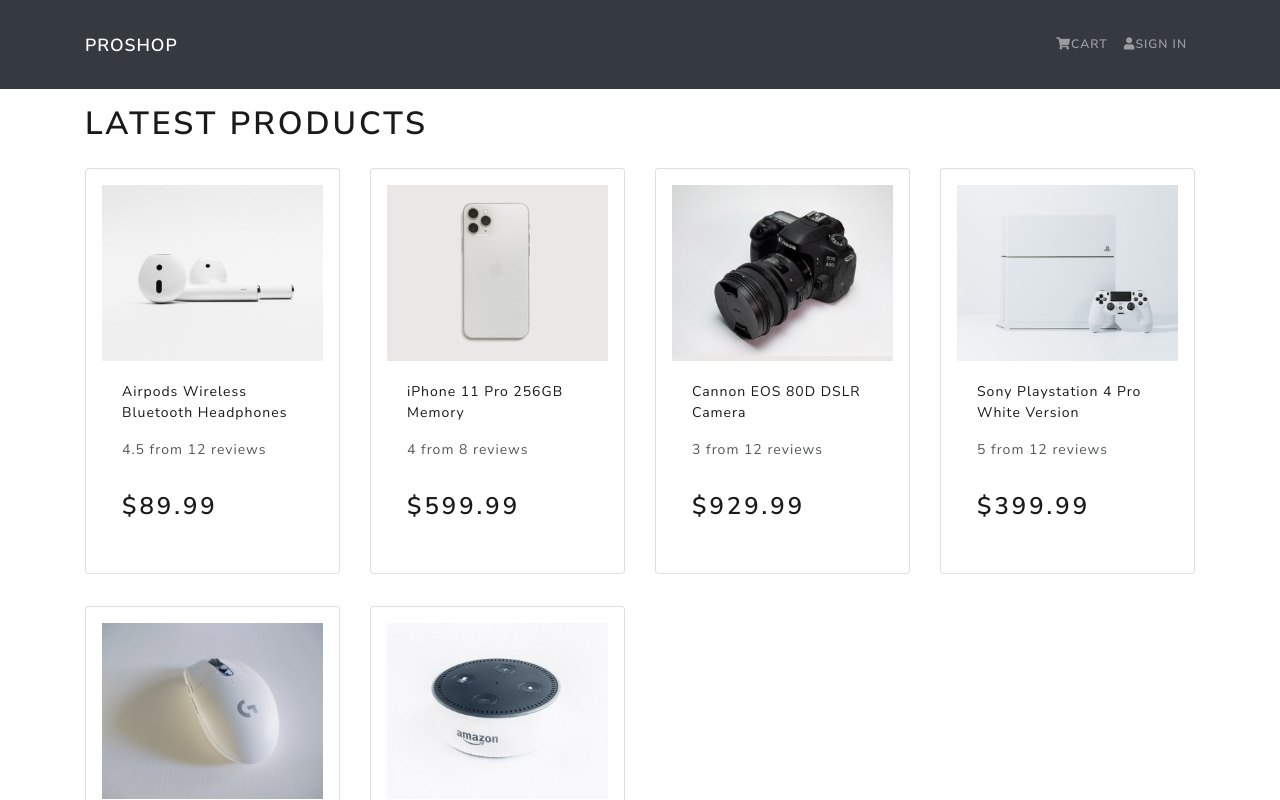
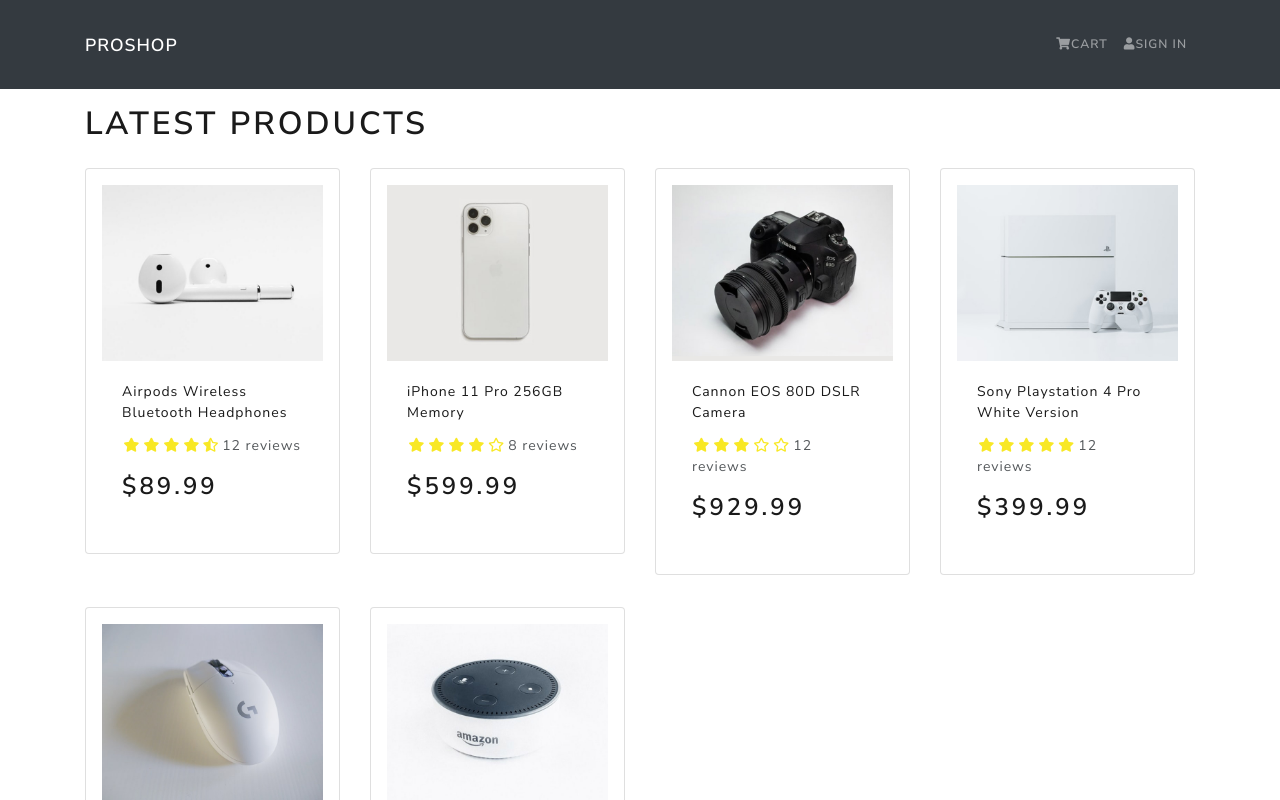
Before and after one commit to rupeshpanwar/Mern-ShoppeCart, a React (Create React App) app: page / in a window 1280 px wide. Shown: the top 800 px of the page. Built offline with nearby package versions, Linux system fonts and the light colour scheme.

Commit message:
Rating component added

```diff
--- a/src/components/Product.js
+++ b/src/components/Product.js
@@ -1,6 +1,6 @@
 import React from 'react'
 import { Card } from 'react-bootstrap'
-
+import Rating from './Rating'
 const Product = ({ product }) => {
     return (
         <Card className='my-3 p-3 rounded'>
@@ -14,9 +14,9 @@
                     </Card.Title>
                 </a>
                 <Card.Text as='div'>
-                    <div className='my-3'>
-                        {product.rating} from {product.numReviews} reviews
-                    </div>
+                    <Rating value={product.rating}
+                        text={`${product.numReviews} reviews`}
+                    />
                 </Card.Text>
 
                 <Card.Text as='h3'>
--- /dev/null
+++ b/src/components/Rating.js
@@ -0,0 +1,45 @@
+import React from 'react'
+
+const Rating = ({ value, text, color }) => {
+    return (
+        <div className="rating">
+            <span>
+                <i style={{ color }} className={
+                    value >= 1 ? "fas fa-star" : value >= 0.5 ?
+                        "fas fa-star-half-alt" : "far fa-star"
+                }></i>
+            </span>
+            <span>
+                <i style={{ color }} className={
+                    value >= 2 ? "fas fa-star" : value >= 1.5 ?
+                        "fas fa-star-half-alt" : "far fa-star"
+                }></i>
+            </span>
+            <span>
+                <i style={{ color }} className={
+                    value >= 3 ? "fas fa-star" : value >= 2.5 ?
+                        "fas fa-star-half-alt" : "far fa-star"
+                }></i>
+            </span>
+            <span>
+                <i style={{ color }} className={
+                    value >= 4 ? "fas fa-star" : value >= 3.5 ?
+                        "fas fa-star-half-alt" : "far fa-star"
+                }></i>
+            </span>
+            <span>
+                <i style={{ color }} className={
+                    value >= 5 ? "fas fa-star" : value >= 4.5 ?
+                        "fas fa-star-half-alt" : "far fa-star"
+                }></i>
+            </span>
+            <span>{text && text}</span>
+        </div>
+    )
+}
+
+Rating.defaultProps = {
+    color: '#f8e825',
+}
+
+export default Rating
--- a/src/screens/HomeScreen.js
+++ b/src/screens/HomeScreen.js
@@ -8,7 +8,7 @@
             <h1> Latest Products</h1>
             <Row >
                 {products.map(product =>
-                    <Col sm={12} md={6} lg={4} xl={3}>
+                    <Col key={product._id} sm={12} md={6} lg={4} xl={3}>
                         <Product product={product} />
                     </Col>
                 )}
```
